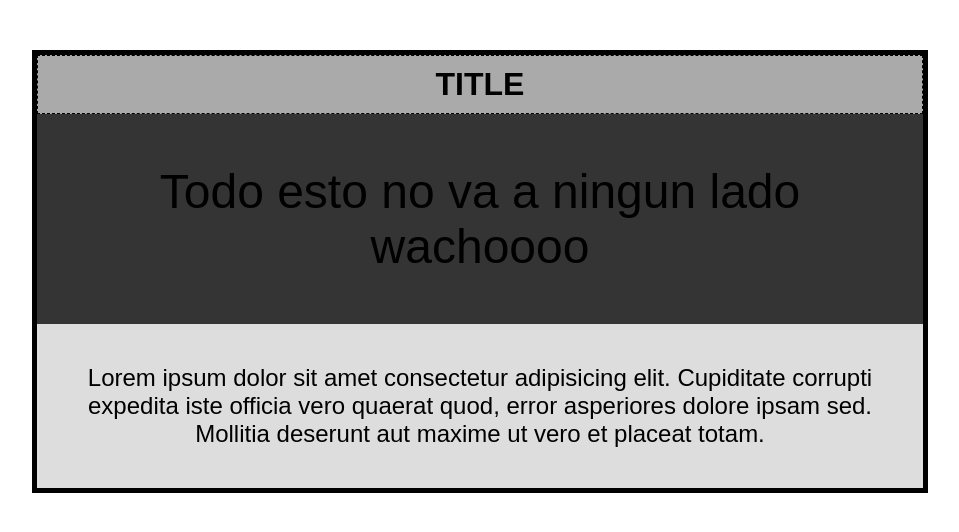
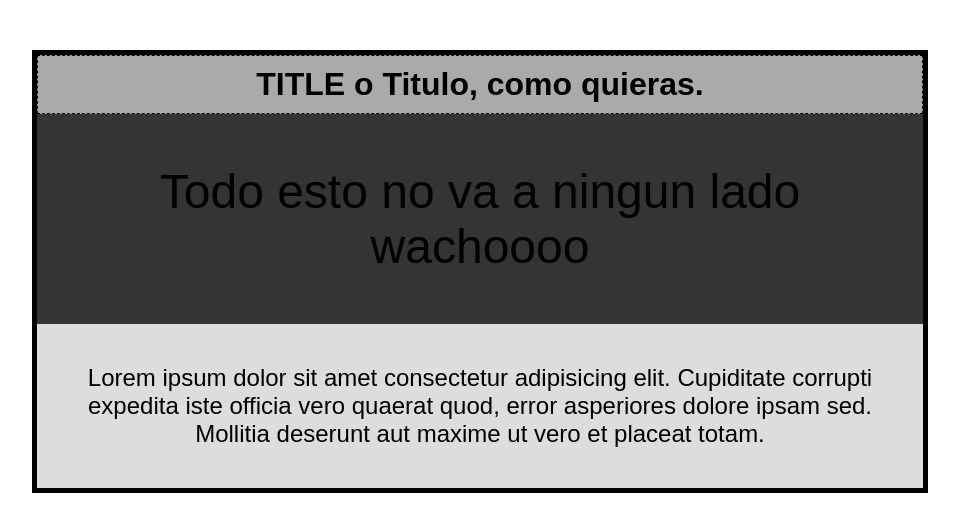
Before and after one commit to Tommyyoliver/proyecto_prueba, a plain HTML site: page index.html in a window 1280 px wide. Shown: the whole page, without its empty margins (160-1119 px from the left). Drawn offline with Linux system fonts and the light colour scheme.

Commit message:
Update index.html

```diff
--- a/index.html
+++ b/index.html
@@ -9,7 +9,7 @@
 </head>
 <body>
     <div>
-        <h1>TITLE</h1>
+        <h1>TITLE o Titulo, como quieras.</h1>
         <span>Todo esto no va a ningun lado wachoooo</span>
         <p>Lorem ipsum dolor sit amet consectetur adipisicing elit. Cupiditate corrupti expedita iste officia vero quaerat quod, error asperiores dolore ipsam sed. Mollitia deserunt aut maxime ut vero et placeat totam.</p>
     </div>
```
